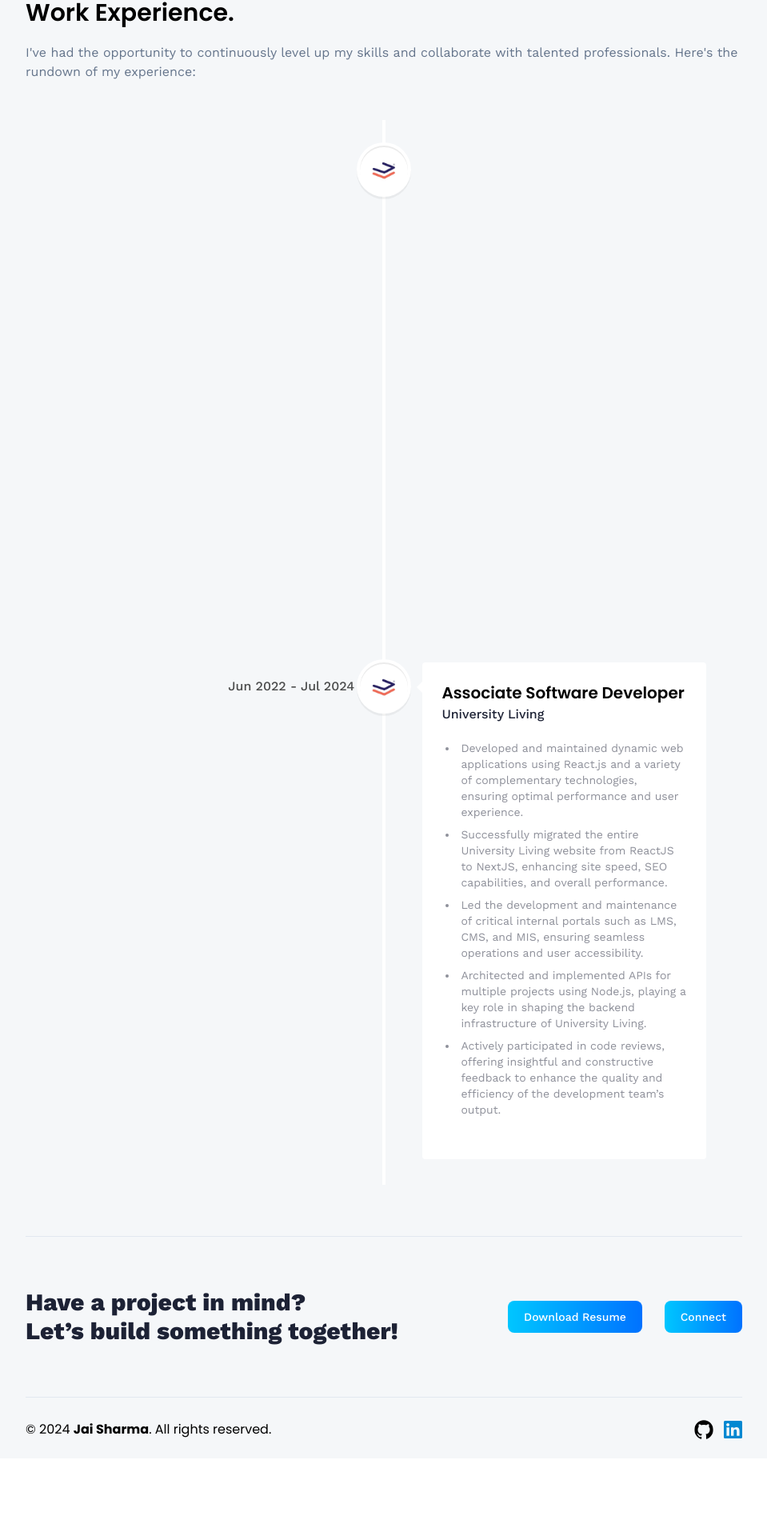
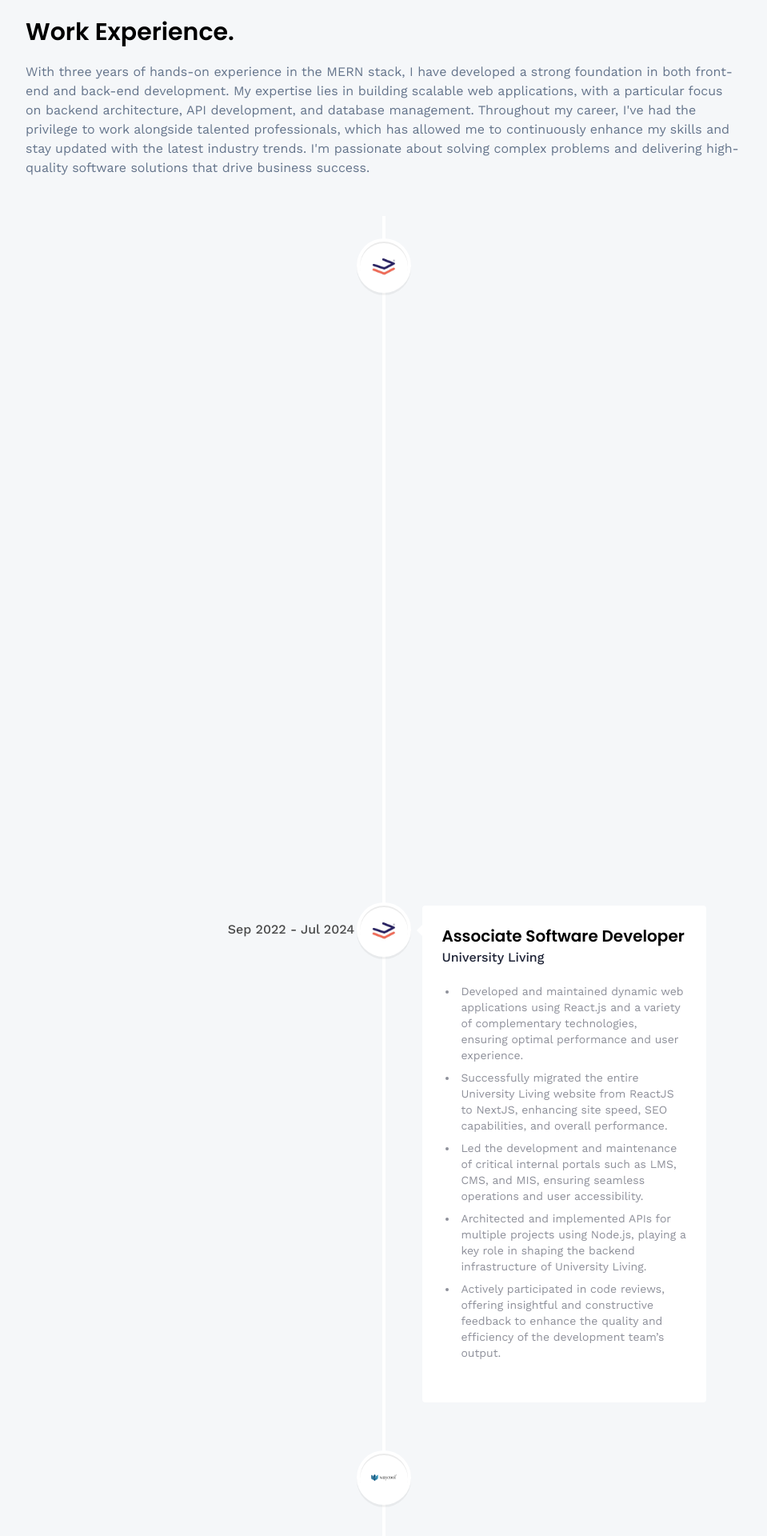
Before and after one commit to rishabh-gupta-au13/My__Portfolio, a React (Vite) app: page / in a window 1280 px wide. Shown: the part 854-2774 px from the top of the page at 80% size, without its empty margins (160-1119 px from the left). Before the commit the page ends 2677 px from the top, so only its background shows below. Built offline with nearby package versions, Linux system fonts and the light colour scheme; no server answers.

Commit message:
done the changes

```diff
--- a/index.html
+++ b/index.html
@@ -7,14 +7,14 @@
     <!-- General Meta Tags -->
     <meta
       name="description"
-      content="Hello i'm Jai, Software Engineer based in Noida, India, specializing in Working with ReactJs, NextJs, NodeJs and MongoDB."
+      content="Hello i'm Rishabh, Software Engineer based in Noida, India, specializing in Working with ReactJs, NextJs, NodeJs, MongoDB and MySql."
     />
 
     <!-- Open Graph Meta Tags (for Facebook, LinkedIn, etc.) -->
-    <meta property="og:title" content="Jai Sharma | Portfolio" />
+    <meta property="og:title" content="Rishabh Gupta | Portfolio" />
     <meta
       property="og:description"
-      content="Hello i'm Jai, Software Engineer based in Noida, India, specializing in Working with ReactJs, NextJs, NodeJs and MongoDB."
+      content="Hello i'm RIshabh, Software Engineer based in Noida, India, specializing in Working with ReactJs, NextJs, NodeJs and MongoDB and MySql."
     />
     <meta
       property="og:image"
@@ -25,17 +25,17 @@
 
     <!-- Twitter Meta Tags -->
     <meta name="twitter:card" content="https://cloud.appwrite.io/v1/storage/buckets/669390a7002c5ccd5f16/files/66d4102d001ac2d71c27/view?project=6693908a0030efcb787b&mode=admin" />
-    <meta name="twitter:title" content="Jai Sharma | Portfolio" />
+    <meta name="twitter:title" content="Rishabh Gupta | Portfolio" />
     <meta
       name="twitter:description"
-      content="Hello i'm Jai, Software Engineer based in Noida, India, specializing in Working with ReactJs, NextJs, NodeJs and MongoDB."
+      content="Hello i'm Rishabh, Software Engineer based in Noida, India, specializing in Working with  NodeJs ,ReactJs , NextJs and MongoDB."
     />
     <meta
       name="twitter:image"
       content="https://cloud.appwrite.io/v1/storage/buckets/669390a7002c5ccd5f16/files/66d4102d001ac2d71c27/view?project=6693908a0030efcb787b&mode=admin"
     />
 
-    <title>Jai Sharma | Portfolio</title>
+    <title>Rishabh Gupta | Portfolio</title>
   </head>
   <body>
     <div id="root"></div>
--- a/src/App.jsx
+++ b/src/App.jsx
@@ -9,7 +9,7 @@ const App = () => {
       <Router>
         <Navbar />
         <Routes>
-          <Route path="/3d-intro" element={<Home />} />
+          {/* <Route path="/3d-intro" element={<Home />} /> */}
           <Route
             path="/*"
             element={
--- a/src/assets/images/index.js
+++ b/src/assets/images/index.js
@@ -1,5 +1,6 @@
 import hero from "./hero.jpg";
 import logo from "./logo.png";
 import universityLivingLogo from "./universityLivingLogo.jpeg";
+import Waycool from "./Waycool.png";
 
-export { hero, logo, universityLivingLogo };
+export { hero, logo, universityLivingLogo,Waycool };
--- a/src/components/CTA.jsx
+++ b/src/components/CTA.jsx
@@ -8,13 +8,13 @@ const CTA = () => {
         Let’s build something together!
       </p>
 
-      <Link
+      {/* <Link
         to="https://cloud.appwrite.io/v1/storage/buckets/669390a7002c5ccd5f16/files/66d40b6e002d231f3ab0/view?project=6693908a0030efcb787b&mode=admin"
         className="btn"
         target="_blank"
       >
         Download Resume
-      </Link>
+      </Link> */}
 
       <Link to="https://www.linkedin.com/in/jaisharma1710" className="btn">
         Connect
--- a/src/components/Footer.jsx
+++ b/src/components/Footer.jsx
@@ -12,7 +12,7 @@ const Footer = () => {
 
       <div className='footer-container'>
         <p>
-          © {currentYear} <strong>Jai Sharma</strong>. All rights reserved.
+          © {currentYear} <strong>Rishabh Gupta</strong>. All rights reserved.
         </p>
 
         <div className='flex gap-3 justify-center items-center'>
--- a/src/components/HomeInfo.jsx
+++ b/src/components/HomeInfo.jsx
@@ -7,7 +7,7 @@ const HomeInfo = ({ currentStage }) => {
     return (
       <h1 className="sm:text-xl sm:leading-snug text-center neo-brutalism-blue py-4 px-8 text-white mx-5">
         Hi, I'm
-        <span className="font-semibold mx-2 text-white">Jai</span>
+        <span className="font-semibold mx-2 text-white">Rishabh Gupta</span>
         👋
         <br />A Software Engineer from Noida, India
       </h1>
@@ -52,7 +52,7 @@ const HomeInfo = ({ currentStage }) => {
         </p>
 
         <Link
-          to="https://www.linkedin.com/in/jaisharma1710"
+          to="https://www.linkedin.com/in/rishabh-gupta-b2835a1a6/"
           className="neo-brutalism-white neo-btn"
         >
           Connect
--- a/src/components/Navbar.jsx
+++ b/src/components/Navbar.jsx
@@ -13,7 +13,7 @@ const Navbar = () => {
         />
       </NavLink>
       <nav className="flex text-lg gap-7 font-medium">
-        <NavLink
+        {/* <NavLink
           to="/3d-intro"
           className={({ isActive }) =>
             isActive
@@ -22,7 +22,7 @@ const Navbar = () => {
           }
         >
           3D Intro
-        </NavLink>
+        </NavLink> */}
         <NavLink
           to="/projects"
           className={({ isActive }) =>
--- a/src/constants/index.js
+++ b/src/constants/index.js
@@ -1,4 +1,4 @@
-import { universityLivingLogo } from "../assets/images";
+import { universityLivingLogo ,Waycool} from "../assets/images";
 import {
   css,
   express,
@@ -117,17 +117,20 @@ export const skills = [
 
 export const experiences = [
   {
-    title: "Software Engineer",
+    title: "Senior Software Engineer",
     company_name: "University Living",
     icon: universityLivingLogo,
     iconBg: "#FFFFFF",
     date: "Jul 2024 - Present",
     points: [
-      "Developing a cutting-edge GenAI Bot for University Living using Vercel's latest Generative UI, enhancing user interaction and experience.",
+      "Developed and maintained REST APIs using Node.js and MongoDB for efficient data retrieval and manipulation.",
       "Integrated the Airwallex payment gateway into the University Living website, significantly reducing transaction costs from 2% to 0.5%.",
-      "Designed and implemented an Image Classification System using GenAI, reducing manual work by 95% and increasing operational efficiency.",
-      "Migrated University Living's Roaster internal portal from vanilla JavaScript to Next.js App Router, improving performance and maintainability.",
-      "Engineered the entire backend infrastructure for University Living's AI Chat Bot using Node.js, ensuring robust and scalable performance.",
+      "Implemented Zoho CRM system for a sales team of 20+ members, leading to a 30% increase in lead conversion rates.",
+      "Designed and developed Redis solutions for efficient caching and real-time data processing.",
+      "Implemented CleverTap integration to streamline customer engagement and retention strategies",
+      "Integrated multiple payment gateways including Airwallex, Razorpay, and Stripe, ensuring secure and seamless transactions within web applications.",
+      "Played a key role in developing and maintaining the Management Information System (MIS) portal, providing stakeholders with real-time insights and analytics to support data-driven decision-making.",
+      "Developed and maintained GraphQL APIs to optimize data fetching."
     ],
   },
   {
@@ -135,12 +138,26 @@ export const experiences = [
     company_name: "University Living",
     icon: universityLivingLogo,
     iconBg: "#FFFFFF",
-    date: "Jun 2022 - Jul 2024",
+    date: "Sep 2022 - Jul 2024",
     points: [
       "Developed and maintained dynamic web applications using React.js and a variety of complementary technologies, ensuring optimal performance and user experience.",
       "Successfully migrated the entire University Living website from ReactJS to NextJS, enhancing site speed, SEO capabilities, and overall performance.",
       "Led the development and maintenance of critical internal portals such as LMS, CMS, and MIS, ensuring seamless operations and user accessibility.",
       "Architected and implemented APIs for multiple projects using Node.js, playing a key role in shaping the backend infrastructure of University Living.",
+      "Actively participated in code reviews, offering insightful and constructive feedback to enhance the quality and efficiency of the development team’s output.",
+    ],
+  },
+  {
+    title: "Associate Software Developer",
+    company_name: "Waycool Food And Products",
+    icon: Waycool,
+    iconBg: "#FFFFFF",
+    date: "NOv 2021 - Sep 2022",
+    points: [
+      "Developed and implemented OTP-based authorization and JWT token management for secure user authentication.",
+      "Integrated PAN and GST validation using Cashfree third-party APIs to ensure compliance and data accuracy.",
+      "Managed cron scheduling for automated processes across all onboarded customers, improving operational efficiency.",
+      "Integrated Credit Vidya and EpayLater for efficient loan management solutions for farmers and distributors.",
       "Actively participated in code reviews, offering insightful and constructive feedback to enhance the quality and efficiency of the development team’s output.",
     ],
   },
@@ -150,23 +167,23 @@ export const socialLinks = [
   {
     name: "GitHub",
     iconUrl: github,
-    link: "https://github.com/JaiSharma1710",
+    link: "https://github.com/rishabh-gupta-au13",
   },
   {
     name: "LinkedIn",
     iconUrl: linkedin,
-    link: "https://www.linkedin.com/in/jaisharma1710",
+    link: "https://www.linkedin.com/in/rishabh-gupta-b2835a1a6/",
   },
 ];
 
 export const projects = [
-  {
-    icon: "IoChatboxEllipsesOutline",
-    theme: "btn-back-red",
-    name: "Chat Pdf AI",
-    description:
-      "Create a personalized chatbot using your PDF as context! Built with Next.js, Pinecone, and Google Gemini, this web app transforms your document into an interactive, AI-powered chat assistant, making it easy to retrieve and engage with the content of your PDF.",
-    githubLink: "https://github.com/JaiSharma1710/chat_pdf",
-    link: "https://chatpdf.jaisharma.co.in/",
-  },
+  // {
+  //   icon: "IoChatboxEllipsesOutline",
+  //   theme: "btn-back-red",
+  //   name: "Chat Pdf AI",
+  //   description:
+  //     "Create a personalized chatbot using your PDF as context! Built with Next.js, Pinecone, and Google Gemini, this web app transforms your document into an interactive, AI-powered chat assistant, making it easy to retrieve and engage with the content of your PDF.",
+  //   githubLink: "https://github.com/JaiSharma1710/chat_pdf",
+  //   link: "https://chatpdf.jaisharma.co.in/",
+  // },
 ];
--- a/src/pages/About.jsx
+++ b/src/pages/About.jsx
@@ -15,7 +15,7 @@ const About = () => {
       <h1 className="head-text">
         Hello, I'm{" "}
         <span className="blue-gradient_text font-semibold drop-shadow">
-          Jai{" "}
+          Rishabh{" "}
         </span>
         👋
       </h1>
@@ -25,10 +25,9 @@ const About = () => {
         <span className="blue-gradient_text font-semibold drop-shadow">
           <Typewriter
             words={[
+              "Backend Developer",
               "Fullstack Developer",
-              "Frontend Developer",
-              "Backend Developer",
-              "Coding Student",
+              "Coding Professional",
             ]}
             loop={5}
             cursor
@@ -43,7 +42,7 @@ const About = () => {
       <div className="mt-5 flex flex-col gap-3 text-slate-500">
         <p>
           Software Engineer based in Noida, India, specializing in Working with
-          ReactJs, NextJs, NodeJs and MongoDB.
+          NodeJs, ReactJs, NextJs,MongoDB and MySql.
         </p>
       </div>
 
@@ -75,9 +74,16 @@ const About = () => {
         <h3 className="subhead-text">Work Experience.</h3>
         <div className="mt-5 flex flex-col gap-3 text-slate-500">
           <p>
-            I've had the opportunity to continuously level up my skills and
-            collaborate with talented professionals. Here's the rundown of my
-            experience:
+            With three years of hands-on experience in the MERN stack, I have
+            developed a strong foundation in both front-end and back-end
+            development. My expertise lies in building scalable web
+            applications, with a particular focus on backend architecture, API
+            development, and database management. Throughout my career, I've had
+            the privilege to work alongside talented professionals, which has
+            allowed me to continuously enhance my skills and stay updated with
+            the latest industry trends. I'm passionate about solving complex
+            problems and delivering high-quality software solutions that drive
+            business success.
           </p>
         </div>
 
```
Also changed, not shown: src/assets/images/Waycool.png (added), 1 other file (tests, documents, lock files or other folders).
